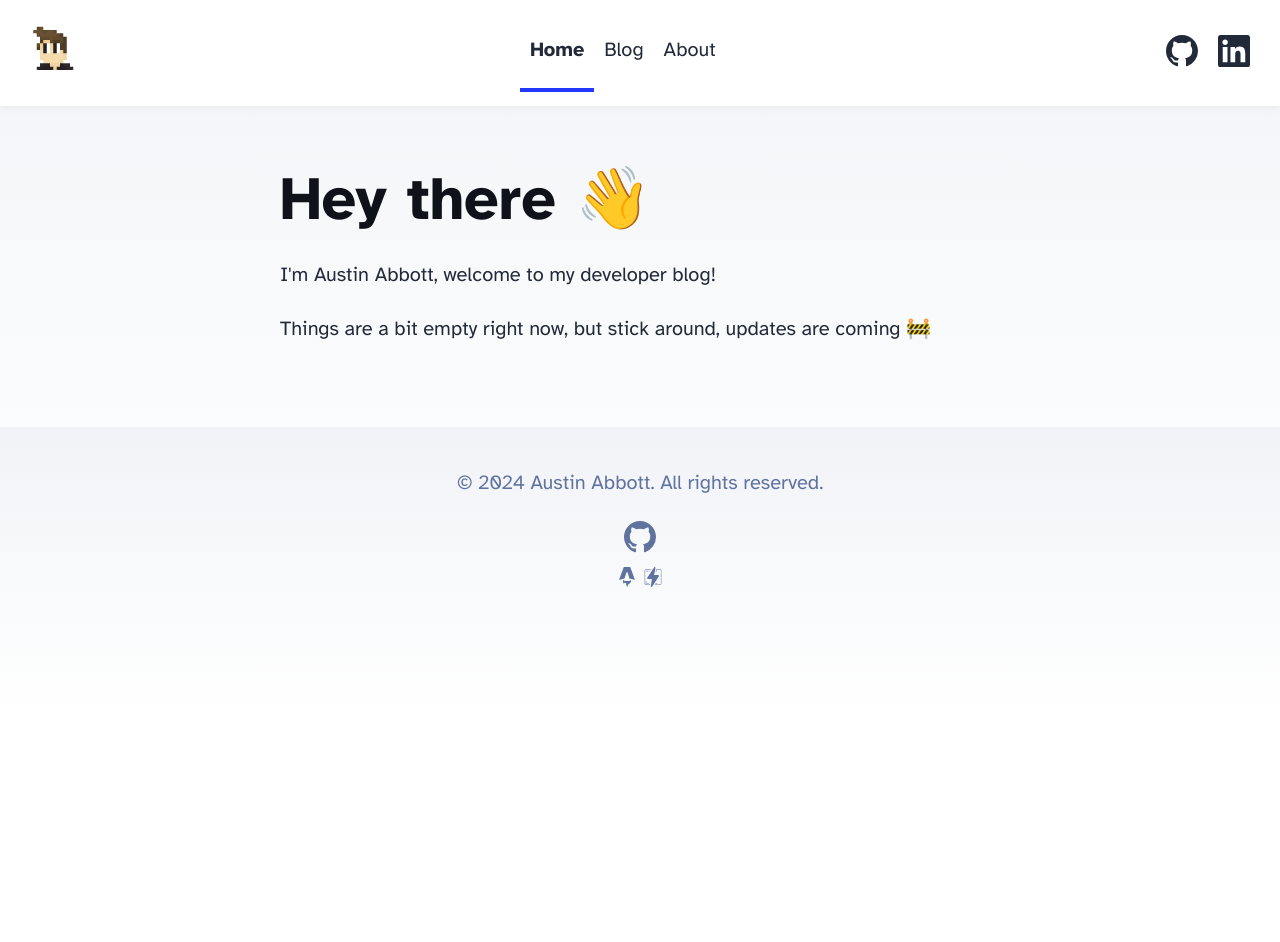
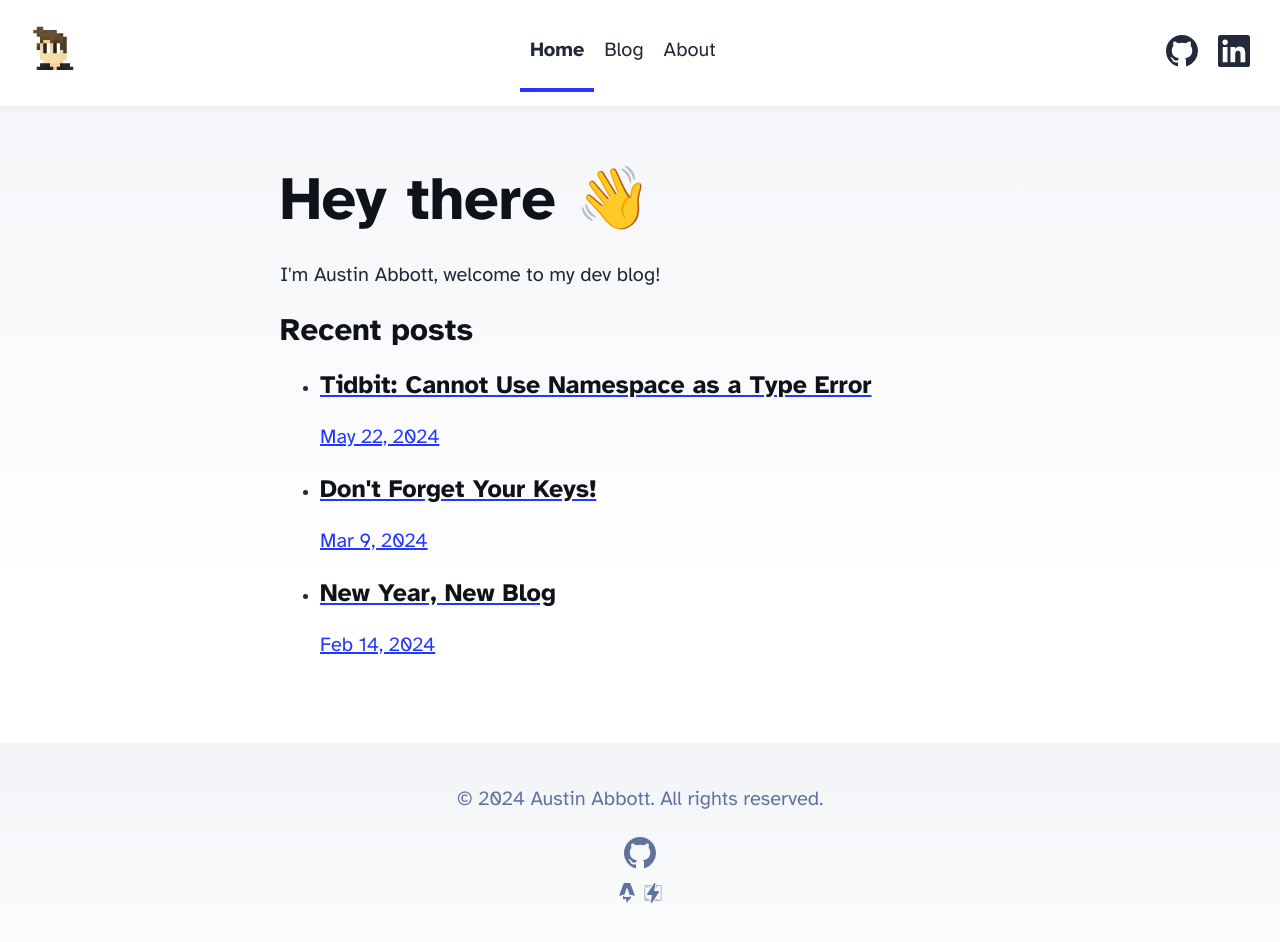
Before and after one commit to AustinAbbott/Dev-Blog, an Astro site: page / in a window 1280 px wide. Before the commit the page ends 800 px from the top, so only its background shows below. Built offline with nearby package versions, Linux system fonts and the light colour scheme; Astro itself is replaced by a stand-in of ours.

Commit message:
Add recent posts to home page

```diff
--- a/src/pages/index.astro
+++ b/src/pages/index.astro
@@ -3,6 +3,12 @@ import BaseHead from "../components/BaseHead.astro";
 import Header from "../components/Header.astro";
 import Footer from "../components/Footer.astro";
 import { SITE_TITLE, SITE_DESCRIPTION } from "../consts";
+import { getCollection } from "astro:content";
+import FormattedDate from "../components/FormattedDate.astro";
+
+const posts = (await getCollection("blog"))
+  .slice(0, 3)
+  .sort((a, b) => b.data.pubDate.valueOf() - a.data.pubDate.valueOf());
 ---
 
 <!doctype html>
@@ -13,12 +19,30 @@ import { SITE_TITLE, SITE_DESCRIPTION } from "../consts";
   <body>
     <Header />
     <main>
-      <h1>Hey there 👋</h1>
-      <p>I'm Austin Abbott, welcome to my developer blog!</p>
-      <p>
-        Things are a bit empty right now, but stick around, updates are coming
-        🚧
-      </p>
+      <section>
+        <h1>Hey there 👋</h1>
+        <p>I'm Austin Abbott, welcome to my dev blog!</p>
+      </section>
+
+      <section>
+        <h4>Recent posts</h4>
+        <div>
+          <ul>
+            {
+              posts.map((post) => (
+                <li>
+                  <a href={`/blog/${post.slug}/`}>
+                    <h5 class="title">{post.data.title}</h5>
+                    <p class="date">
+                      <FormattedDate date={post.data.pubDate} />
+                    </p>
+                  </a>
+                </li>
+              ))
+            }
+          </ul>
+        </div>
+      </section>
     </main>
     <Footer />
   </body>
```
